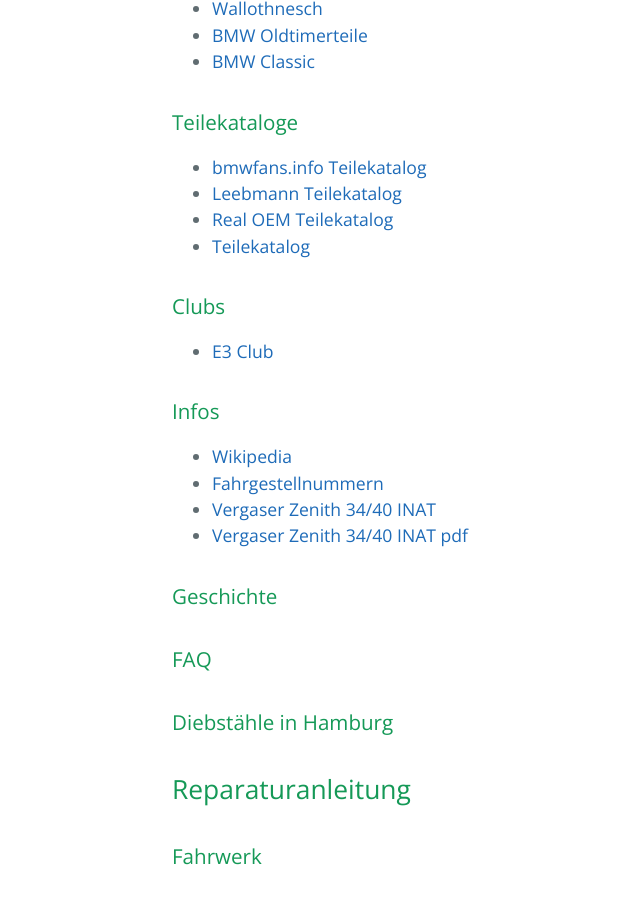
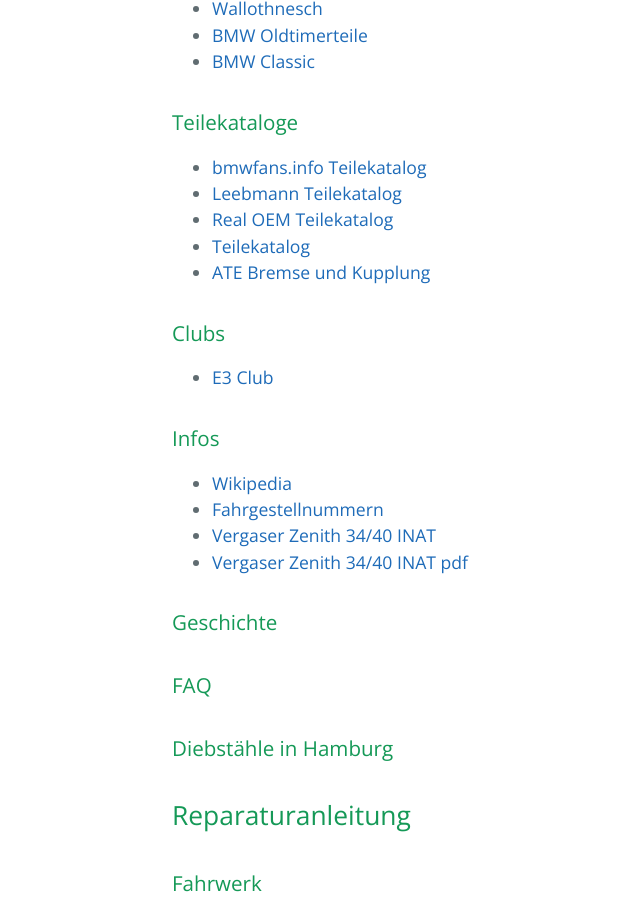
Before and after one commit to trautw/BMW-E3-2800, a Jekyll site: the page built from docs/_pages/04_more.md, in a window 1280 px wide and 900 px high, scrolled down 466 px. Shown: the whole window, without its empty margins (52-692 px from the left). Built offline with Jekyll 4.4.1, drawn with Linux system fonts in a browser that asks for light colours.

Commit message:
Update 04_more.md

```diff
--- a/docs/_pages/04_more.md
+++ b/docs/_pages/04_more.md
@@ -15,6 +15,7 @@ permalink: /more/
 * [Leebmann Teilekatalog](https://www.leebmann24.de/bmw-ersatzteile/view/ogindex/?series=e3&typ=4410)
 * [Real OEM Teilekatalog](http://www.realoem.com/bmw/de/partgrp?&id=4401-EUR-06-1973-E3-BMW-2800)
 * [Teilekatalog](http://www.langer.de/net/phpuli/webetk/auslesen05bmw.php?url=http%3A%2F%2Fwww.realoem.com%2Fbmw%2Fde%2Fpartgrp%3F&id=4401-EUR-06-1973-E3-BMW-2800)
+* [ATE Bremse und Kupplung](http://ows-cdn.tecdoc.net/ate/home.jsp)
 
 ### Clubs
 * [E3 Club](http://bmw-e3-club.de/)
```
